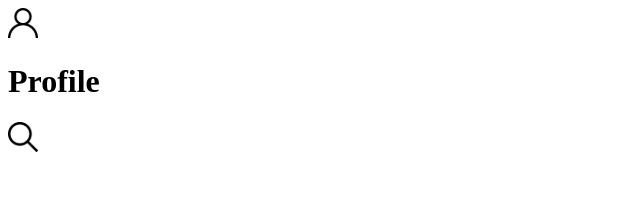
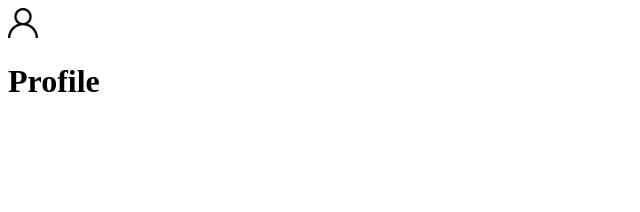
Before and after one commit to marilobo/app-recipes, a React (Create React App) app: page /profile in a window 1280 px wide. Shown: the top 212 px of the page, without its empty margins (0-640 px from the left). Built offline with nearby package versions, Linux system fonts and the light colour scheme.

Commit message:
feat: adiciona profile na lista de páginas sem ícone de pesquisa

```diff
--- a/src/components/Header.js
+++ b/src/components/Header.js
@@ -9,7 +9,7 @@ function Header({ title }) {
   const { pathname } = useLocation();
 
   useEffect(() => {
-    if (pathname === '/done-recipes' || pathname === 'favorite-recipes') {
+    if (pathname === '/done-recipes' || pathname === '/favorite-recipes' || pathname === '/profile') {
       setIsSearchIconOn(false)
     } else {
       setIsSearchIconOn(true)
```
